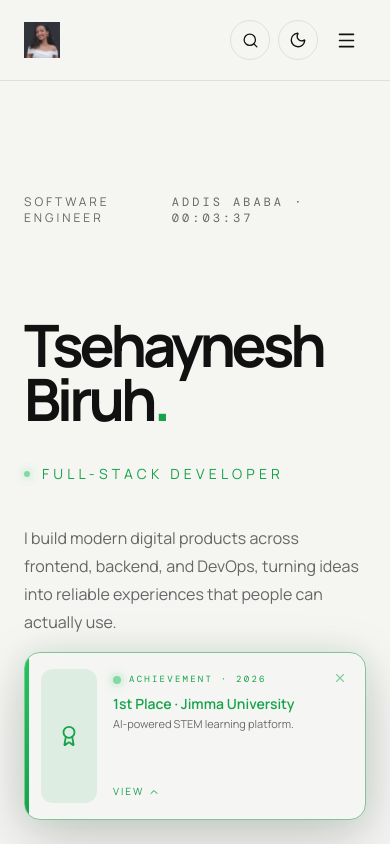
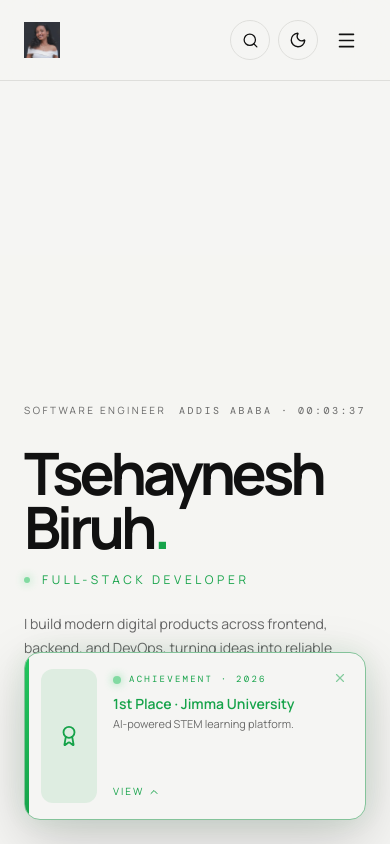
Before and after one commit to tsi1221/tsehaynesh, a React (Vite) app: page / in a window 390 px wide. Shown: the top 844 px of the page. Built offline with nearby package versions, Linux system fonts and the light colour scheme; a web font is replaced by a local one.

Commit message:
update portfolio projects and certificates

```diff
--- a/src/components/Hero.tsx
+++ b/src/components/Hero.tsx
@@ -100,10 +100,10 @@ export default function Hero() {
         </div>
 
         {/* Content */}
-        <div className="relative z-10 mx-auto w-full max-w-[1400px] px-6 pb-16 pt-40 md:px-10 md:pb-20">
+        <div className="relative z-10 mx-auto w-full max-w-[1400px] px-6 pb-10 pt-28 md:px-10 md:pb-20 md:pt-40">
           {/* Top meta */}
           <div
-            className="mb-8 flex items-center justify-between text-xs uppercase tracking-[0.25em]"
+            className="mb-6 flex items-center justify-between text-[10px] uppercase tracking-[0.25em] md:mb-8 md:text-xs"
             style={{ color: "var(--muted)" }}
           >
             <span>Software Engineer</span>
@@ -112,7 +112,7 @@ export default function Hero() {
 
           {/* Big title */}
           <div className="max-w-6xl">
-            <h1 className="mt-24 text-[15vw] font-bold leading-[0.82] tracking-[-0.07em] md:text-[10vw]">
+            <h1 className="mt-8 text-[15vw] font-bold leading-[0.82] tracking-[-0.07em] md:mt-24 md:text-[10vw]">
               <span className="block">Tsehaynesh</span>
               <span className="mt-[0.10em] block">
                 Biruh
@@ -123,7 +123,7 @@ export default function Hero() {
 
           {/* Full-Stack Developer — between title and description */}
           <p
-            className="mt-10 flex items-center gap-3 text-sm uppercase tracking-[0.3em] md:mt-12"
+            className="mt-5 flex items-center gap-3 text-xs uppercase tracking-[0.3em] md:mt-12 md:text-sm"
             style={{ color: GREEN }}
           >
             <span
@@ -137,9 +137,9 @@ export default function Hero() {
           </p>
 
           {/* Bottom row */}
-          <div className="mt-10 flex flex-col justify-between gap-8 md:flex-row md:items-end">
+          <div className="mt-6 flex flex-col justify-between gap-6 md:mt-10 md:flex-row md:items-end md:gap-8">
             <p
-              className="max-w-xl text-base leading-7 md:text-lg"
+              className="max-w-xl text-sm leading-6 md:text-lg md:leading-7"
               style={{ color: "var(--muted)" }}
             >
               I build modern digital products across frontend, backend, and
@@ -151,7 +151,7 @@ export default function Hero() {
             <div className="flex flex-wrap items-center gap-3">
               <a
                 href="#work"
-                className="group flex w-fit items-center gap-4 border px-6 py-4 text-xs uppercase tracking-[0.2em] transition-all duration-300 hover:border-emerald-600 hover:bg-emerald-600 hover:text-white"
+                className="group flex w-fit items-center gap-3 border px-4 py-3 text-[10px] uppercase tracking-[0.2em] transition-all duration-300 hover:border-emerald-600 hover:bg-emerald-600 hover:text-white md:gap-4 md:px-6 md:py-4 md:text-xs"
                 style={{
                   borderColor: "var(--border)",
                   color: "var(--foreground)",
@@ -168,7 +168,7 @@ export default function Hero() {
               <a
                 href="/Tsehaynesh_Biruh_Resume.pdf"
                 download="Tsehaynesh_Biruh_Resume.pdf"
-                className="group relative flex w-fit items-center gap-3 overflow-hidden border px-6 py-4 text-xs uppercase tracking-[0.2em] text-white transition-all duration-300 hover:shadow-[0_10px_40px_-10px_rgba(22,163,74,0.7)]"
+                className="group relative flex w-fit items-center gap-2 overflow-hidden border px-4 py-3 text-[10px] uppercase tracking-[0.2em] text-white transition-all duration-300 hover:shadow-[0_10px_40px_-10px_rgba(22,163,74,0.7)] md:gap-3 md:px-6 md:py-4 md:text-xs"
                 style={{
                   borderColor: GREEN,
                   background: `linear-gradient(120deg, ${GREEN}, ${GREEN_BRIGHT})`,
```
